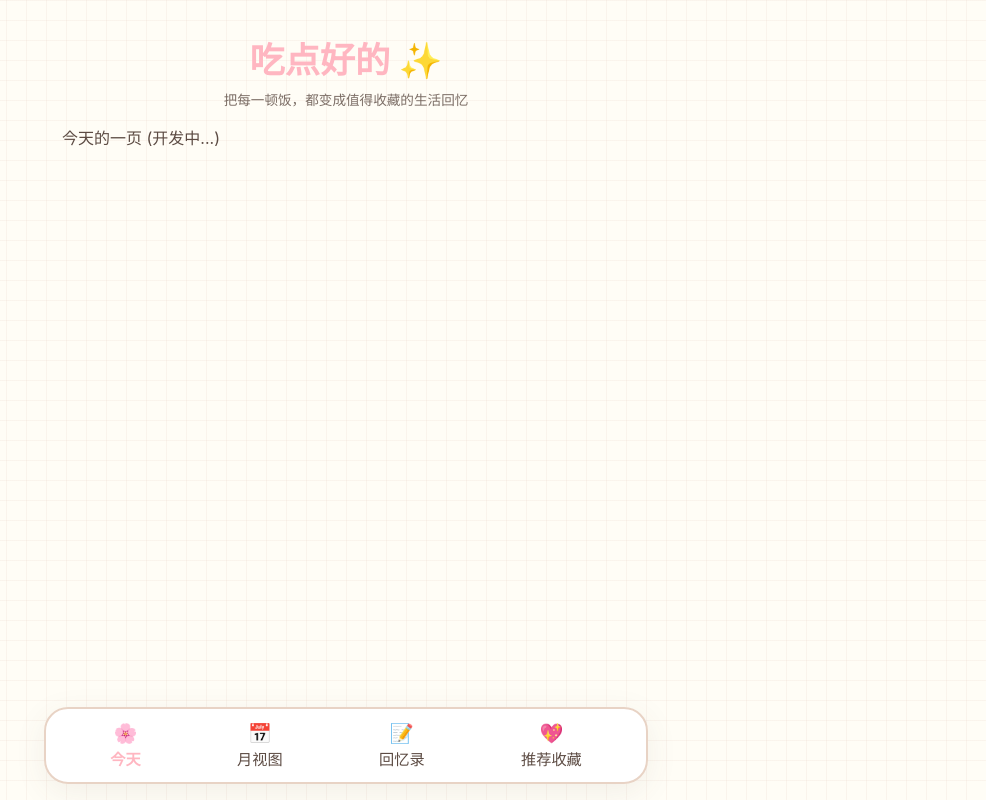
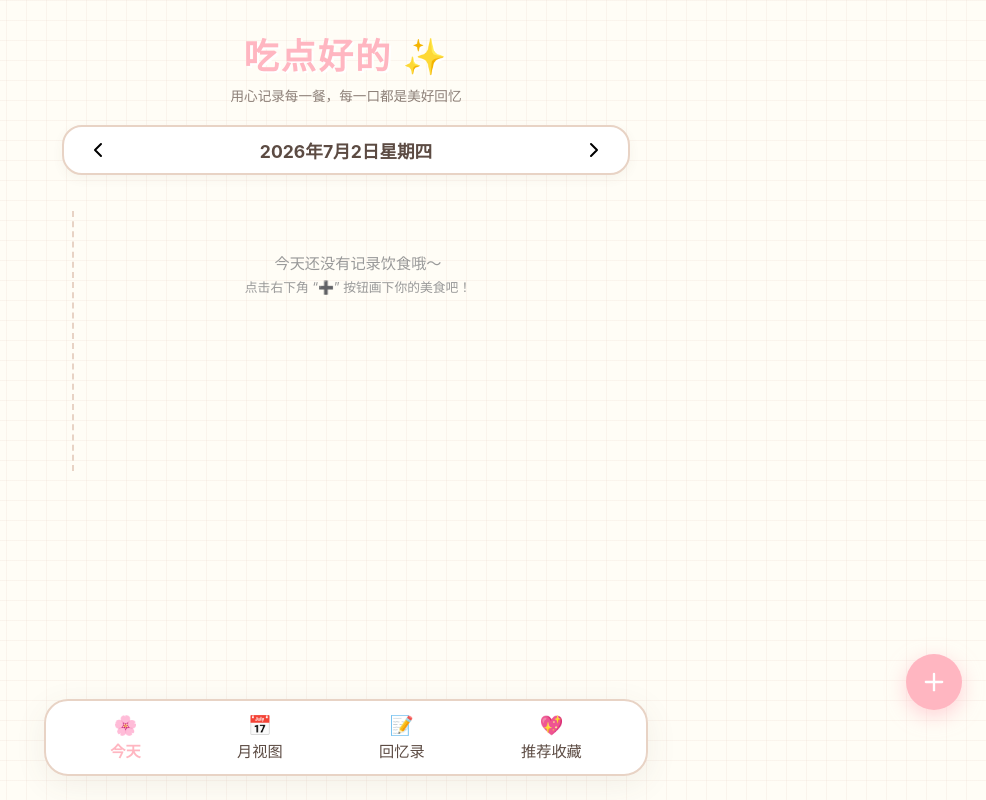
Before and after one commit to shrevepribish969-hue/foodv2, a React (Vite) app: page / in a window 1280 px wide. Shown: the whole page, without its empty margins (294-1280 px from the left). Built offline with nearby package versions, Linux system fonts and the light colour scheme.

Commit message:
feat: complete app core integration and final css polish

```diff
--- a/src/App.tsx
+++ b/src/App.tsx
@@ -1,32 +1,50 @@
 import { useState } from 'react';
 import './index.css';
+import TodayPage from './components/TodayPage';
+import MonthView from './components/MonthView';
+import ReportPage from './components/ReportPage';
+import FavoritesPage from './components/FavoritesPage';
 
 export default function App() {
   const [activeTab, setActiveTab] = useState<'today' | 'month' | 'report' | 'favorites'>('today');
+  const [activeDate, setActiveDate] = useState<Date>(new Date());
+
+  const handleSelectDateFromCalendar = (date: Date) => {
+    setActiveDate(date);
+    setActiveTab('today');
+  };
 
   return (
     <div style={{ maxWidth: '600px', margin: '0 auto', padding: '16px', minHeight: '100vh', display: 'flex', flexDirection: 'column', boxSizing: 'border-box' }}>
-      <header style={{ textAlign: 'center', margin: '16px 0' }}>
-        <h1 style={{ fontSize: '2.2rem', color: 'var(--color-pink)', margin: '0', fontWeight: 'bold' }}>吃点好的 ✨</h1>
-        <p style={{ margin: '6px 0 0', fontSize: '0.85rem', color: 'var(--color-text)', opacity: 0.8 }}>把每一顿饭，都变成值得收藏的生活回忆</p>
+      <header style={{ textAlign: 'center', margin: '12px 0 20px' }}>
+        <h1 style={{
+          fontSize: '2.2rem', color: 'var(--color-pink)', margin: '0',
+          fontWeight: 'bold', letterSpacing: '2px',
+          textShadow: '2px 2px 0px #FFF'
+        }}>
+          吃点好的 ✨
+        </h1>
+        <p style={{ margin: '6px 0 0', fontSize: '0.85rem', color: 'var(--color-text)', opacity: 0.7, fontWeight: 500 }}>
+          用心记录每一餐，每一口都是美好回忆
+        </p>
       </header>
 
       <main style={{ flex: 1, paddingBottom: '80px' }}>
-        {activeTab === 'today' && <div>今天的一页 (开发中...)</div>}
-        {activeTab === 'month' && <div>月视图 (开发中...)</div>}
-        {activeTab === 'report' && <div>回忆录 (开发中...)</div>}
-        {activeTab === 'favorites' && <div>收藏推荐页 (开发中...)</div>}
+        {activeTab === 'today' && <TodayPage activeDate={activeDate} setActiveDate={setActiveDate} />}
+        {activeTab === 'month' && <MonthView onSelectDate={handleSelectDateFromCalendar} />}
+        {activeTab === 'report' && <ReportPage />}
+        {activeTab === 'favorites' && <FavoritesPage />}
       </main>
 
       <nav style={{
         position: 'fixed',
-        bottom: '16px',
+        bottom: '24px',
         left: '50%',
         transform: 'translateX(-50%)',
         width: 'calc(100% - 32px)',
         maxWidth: '568px',
         background: 'rgba(255, 255, 255, 0.95)',
-        backdropFilter: 'blur(8px)',
+        backdropFilter: 'blur(12px)',
         borderRadius: '24px',
         padding: '12px 16px',
         display: 'flex',
@@ -38,19 +56,21 @@ export default function App() {
         {(['today', 'month', 'report', 'favorites'] as const).map((tab) => (
           <button
             key={tab}
+            type="button"
             onClick={() => setActiveTab(tab)}
             style={{
               background: 'none',
               border: 'none',
               color: activeTab === tab ? 'var(--color-pink)' : 'var(--color-text)',
-              fontWeight: activeTab === tab ? 'bold' : 'normal',
+              fontWeight: activeTab === tab ? 'bold' : '500',
               cursor: 'pointer',
               fontSize: '0.95rem',
               outline: 'none',
               display: 'flex',
               flexDirection: 'column',
               alignItems: 'center',
-              gap: '2px'
+              gap: '2px',
+              transition: 'all 0.2s ease'
             }}
             className="bouncy-hover"
           >
```
